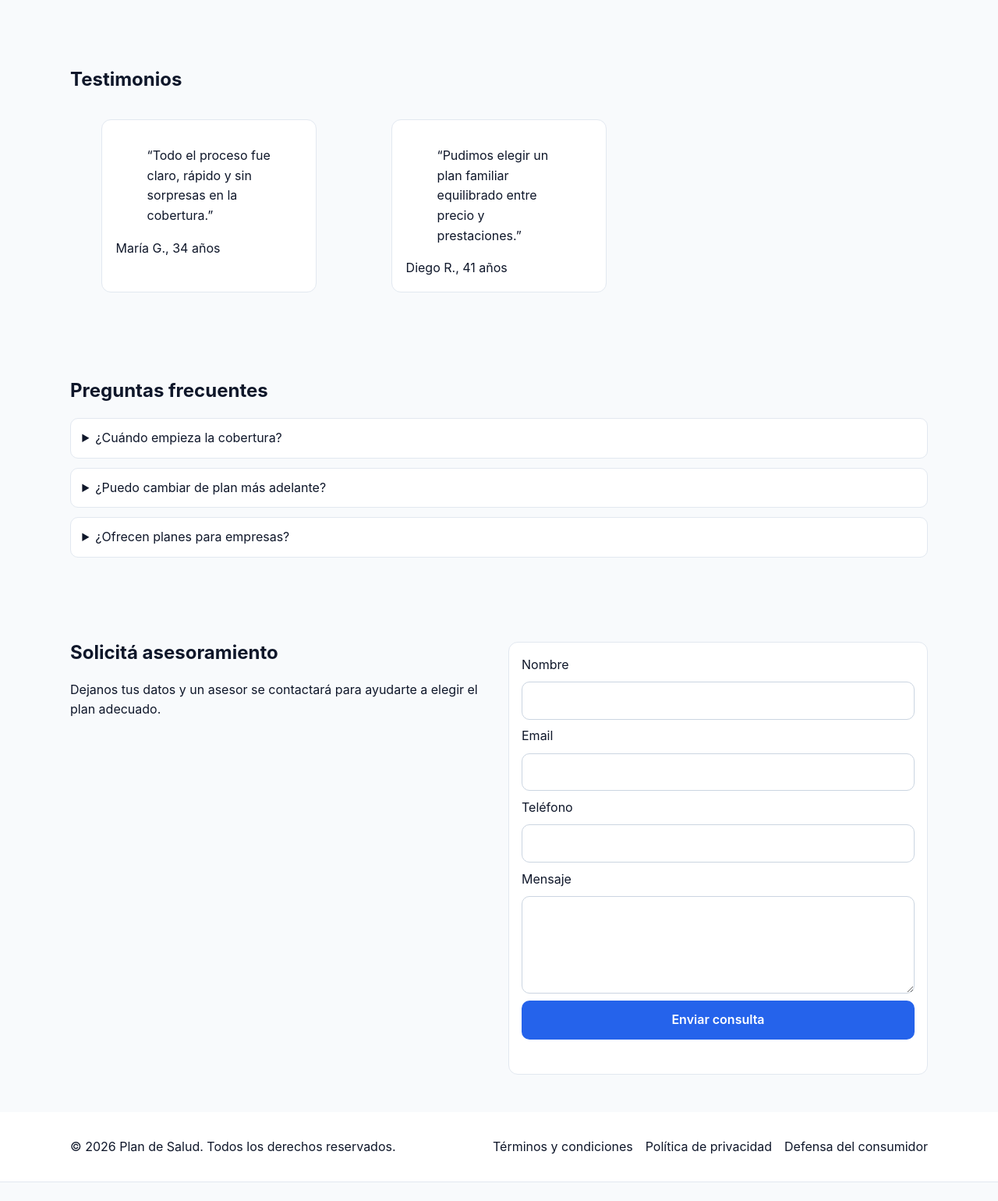
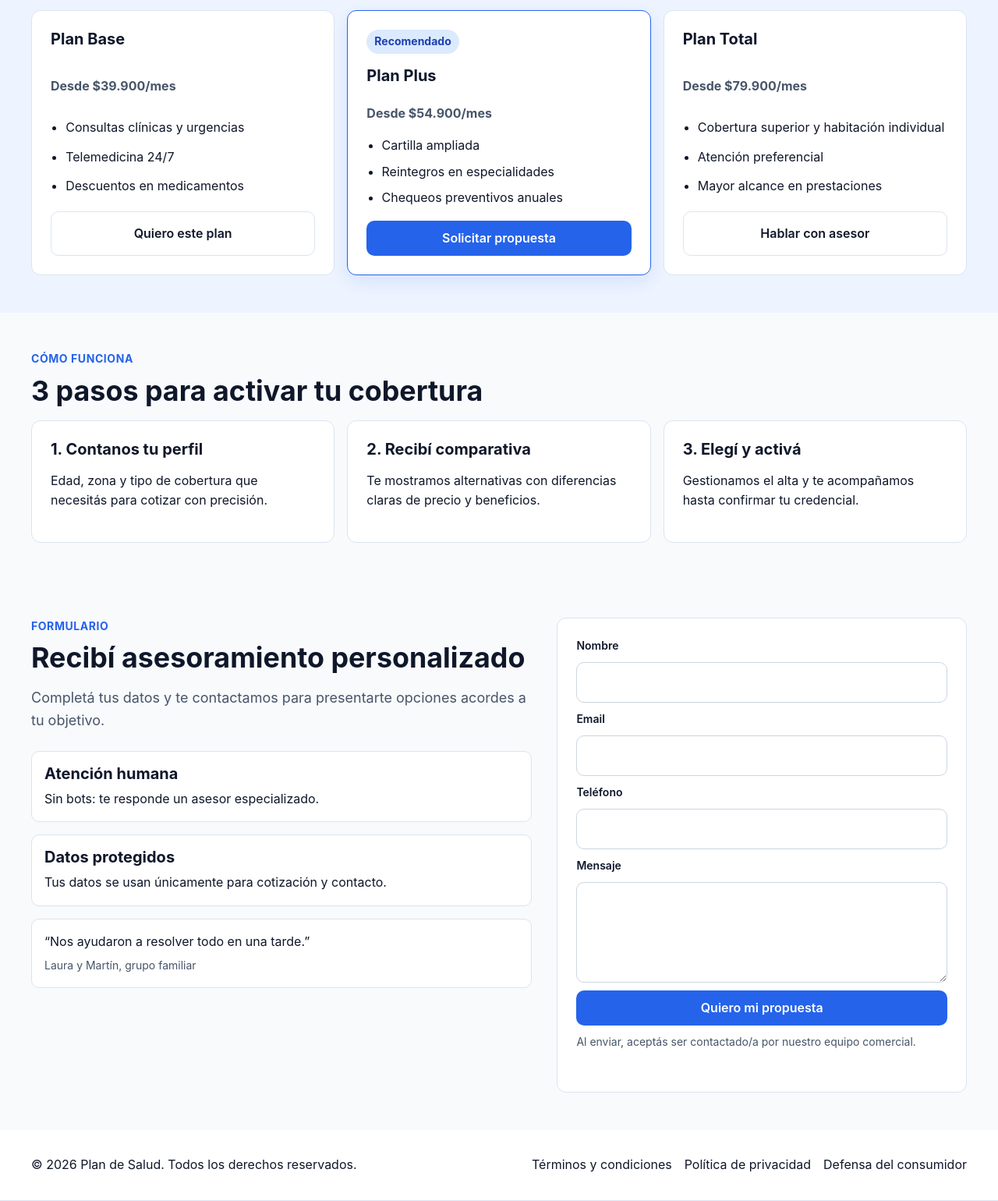
Before and after one commit to DanielSQN/landing-plan-de-salud, a plain HTML site: page index.html in a window 1280 px wide. Shown: the part 1086-2626 px from the top of the page at 78% size. Before the commit the page ends 2602 px from the top, so only its background shows below. Drawn offline with Linux system fonts and the light colour scheme.

Commit message:
Rediseña estructura y sistema visual responsive de la landing

```diff
--- a/index.html
+++ b/index.html
@@ -37,124 +37,124 @@
           <ul>
             <li><a href="#beneficios">Beneficios</a></li>
             <li><a href="#planes">Planes</a></li>
-            <li><a href="#testimonios">Testimonios</a></li>
-            <li><a href="#faq">FAQ</a></li>
+            <li><a href="#proceso">Cómo funciona</a></li>
             <li><a href="#contacto">Contacto</a></li>
           </ul>
         </nav>
 
-        <a href="#contacto" class="btn btn-primary">Quiero asesoramiento</a>
+        <a href="#contacto" class="btn btn-primary">Recibir propuesta</a>
       </div>
     </header>
 
     <main id="main-content">
       <section id="hero" class="hero" aria-labelledby="hero-title">
-        <div class="container hero-content">
-          <p class="eyebrow">Cobertura médica para personas, familias y pymes</p>
-          <h1 id="hero-title">Cuidá tu salud con un plan fácil de entender</h1>
-          <p>
-            Te ayudamos a comparar opciones de cobertura, beneficios y cartilla para que tomes
-            una decisión con información clara.
-          </p>
-          <div class="hero-actions">
-            <a href="#planes" class="btn btn-primary">Ver planes</a>
-            <a href="#contacto" class="btn btn-secondary">Hablar con un asesor</a>
+        <div class="container hero-grid">
+          <div class="hero-content">
+            <p class="eyebrow">Cobertura médica para personas, familias y pymes</p>
+            <h1 id="hero-title">Elegí un plan de salud claro, flexible y a tu medida</h1>
+            <p class="subtitle">
+              Compará cobertura, cartilla y beneficios en una sola llamada para tomar una decisión
+              con confianza.
+            </p>
+            <div class="hero-actions">
+              <a href="#contacto" class="btn btn-primary">Cotizar mi plan</a>
+              <a href="#planes" class="btn btn-secondary">Ver coberturas</a>
+            </div>
           </div>
+          <aside class="hero-trust" aria-label="Indicadores de confianza">
+            <p class="trust-title">Más de 18.000 familias asesoradas</p>
+            <ul>
+              <li>Respuesta inicial en menos de 30 minutos hábiles.</li>
+              <li>Equipo matriculado en coberturas y prestaciones.</li>
+              <li>Comparativa transparente entre planes y costos.</li>
+            </ul>
+          </aside>
         </div>
       </section>
 
       <section id="beneficios" class="section" aria-labelledby="beneficios-title">
         <div class="container">
-          <h2 id="beneficios-title">Beneficios destacados</h2>
-          <div class="cards-grid">
+          <p class="section-kicker">Bloques de valor</p>
+          <h2 id="beneficios-title">Todo lo que necesitás para decidir mejor</h2>
+          <p class="section-subtitle">Beneficios pensados para darte previsibilidad en salud.</p>
+          <div class="cards-grid value-grid">
             <article class="card">
-              <h3>Atención 24/7</h3>
-              <p>Teleconsulta médica y orientación inmediata cuando más lo necesitás.</p>
+              <h3>Orientación experta</h3>
+              <p>Te explicamos coberturas, topes y letra chica con ejemplos concretos.</p>
             </article>
             <article class="card">
-              <h3>Red nacional</h3>
-              <p>Cartilla con clínicas, centros y profesionales en múltiples provincias.</p>
+              <h3>Red médica amplia</h3>
+              <p>Acceso a clínicas, centros de diagnóstico y especialistas en todo el país.</p>
             </article>
             <article class="card">
-              <h3>Ahorro en salud</h3>
-              <p>Descuentos en farmacias, estudios y programas de prevención.</p>
+              <h3>Beneficios cotidianos</h3>
+              <p>Descuentos en farmacia y programas preventivos para cada etapa de vida.</p>
+            </article>
+            <article class="card">
+              <h3>Gestión simple</h3>
+              <p>Alta digital, seguimiento por WhatsApp y acompañamiento post venta.</p>
             </article>
           </div>
         </div>
       </section>
 
-      <section id="planes" class="section" aria-labelledby="planes-title">
+      <section id="planes" class="section section-alt" aria-labelledby="planes-title">
         <div class="container">
-          <h2 id="planes-title">Cobertura y planes</h2>
-          <div class="cards-grid">
+          <p class="section-kicker">Planes y cobertura</p>
+          <h2 id="planes-title">Compará opciones según tu presupuesto</h2>
+          <div class="cards-grid plans-grid">
             <article class="card plan-card">
-              <h3>Esencial</h3>
+              <h3>Plan Base</h3>
               <p class="plan-price">Desde $39.900/mes</p>
               <ul>
-                <li>Consultas médicas y urgencias</li>
-                <li>Telemedicina incluida</li>
-                <li>Descuentos en farmacia</li>
+                <li>Consultas clínicas y urgencias</li>
+                <li>Telemedicina 24/7</li>
+                <li>Descuentos en medicamentos</li>
               </ul>
+              <a href="#contacto" class="btn btn-secondary">Quiero este plan</a>
             </article>
             <article class="card plan-card featured">
-              <p class="badge">Más elegido</p>
-              <h3>Integral</h3>
+              <p class="badge">Recomendado</p>
+              <h3>Plan Plus</h3>
               <p class="plan-price">Desde $54.900/mes</p>
               <ul>
                 <li>Cartilla ampliada</li>
                 <li>Reintegros en especialidades</li>
-                <li>Chequeos preventivos</li>
+                <li>Chequeos preventivos anuales</li>
               </ul>
+              <a href="#contacto" class="btn btn-primary">Solicitar propuesta</a>
             </article>
             <article class="card plan-card">
-              <h3>Premium</h3>
+              <h3>Plan Total</h3>
               <p class="plan-price">Desde $79.900/mes</p>
               <ul>
-                <li>Cobertura superior</li>
-                <li>Habitación individual</li>
+                <li>Cobertura superior y habitación individual</li>
                 <li>Atención preferencial</li>
+                <li>Mayor alcance en prestaciones</li>
               </ul>
+              <a href="#contacto" class="btn btn-secondary">Hablar con asesor</a>
             </article>
           </div>
         </div>
       </section>
 
-      <section id="testimonios" class="section" aria-labelledby="testimonios-title">
+      <section id="proceso" class="section" aria-labelledby="proceso-title">
         <div class="container">
-          <h2 id="testimonios-title">Testimonios</h2>
-          <div class="cards-grid">
-            <figure class="card testimonial-card">
-              <blockquote>
-                “Todo el proceso fue claro, rápido y sin sorpresas en la cobertura.”
-              </blockquote>
-              <figcaption>María G., 34 años</figcaption>
-            </figure>
-            <figure class="card testimonial-card">
-              <blockquote>
-                “Pudimos elegir un plan familiar equilibrado entre precio y prestaciones.”
-              </blockquote>
-              <figcaption>Diego R., 41 años</figcaption>
-            </figure>
-          </div>
-        </div>
-      </section>
-
-      <section id="faq" class="section" aria-labelledby="faq-title">
-        <div class="container">
-          <h2 id="faq-title">Preguntas frecuentes</h2>
-          <div class="faq-list">
-            <details>
-              <summary>¿Cuándo empieza la cobertura?</summary>
-              <p>Depende del plan elegido y de la validación de datos al momento del alta.</p>
-            </details>
-            <details>
-              <summary>¿Puedo cambiar de plan más adelante?</summary>
-              <p>Sí. Podés solicitar mejoras o ajustes según tu necesidad y antigüedad.</p>
-            </details>
-            <details>
-              <summary>¿Ofrecen planes para empresas?</summary>
-              <p>Sí, contamos con alternativas corporativas para pymes y equipos grandes.</p>
-            </details>
+          <p class="section-kicker">Cómo funciona</p>
+          <h2 id="proceso-title">3 pasos para activar tu cobertura</h2>
+          <div class="cards-grid process-grid">
+            <article class="card">
+              <h3>1. Contanos tu perfil</h3>
+              <p>Edad, zona y tipo de cobertura que necesitás para cotizar con precisión.</p>
+            </article>
+            <article class="card">
+              <h3>2. Recibí comparativa</h3>
+              <p>Te mostramos alternativas con diferencias claras de precio y beneficios.</p>
+            </article>
+            <article class="card">
+              <h3>3. Elegí y activá</h3>
+              <p>Gestionamos el alta y te acompañamos hasta confirmar tu credencial.</p>
+            </article>
           </div>
         </div>
       </section>
@@ -162,10 +162,25 @@
       <section id="contacto" class="section" aria-labelledby="contacto-title">
         <div class="container contact-layout">
           <div>
-            <h2 id="contacto-title">Solicitá asesoramiento</h2>
-            <p>
-              Dejanos tus datos y un asesor se contactará para ayudarte a elegir el plan adecuado.
+            <p class="section-kicker">Formulario</p>
+            <h2 id="contacto-title">Recibí asesoramiento personalizado</h2>
+            <p class="section-subtitle">
+              Completá tus datos y te contactamos para presentarte opciones acordes a tu objetivo.
             </p>
+            <div class="trust-blocks" aria-label="Sellos de confianza">
+              <article class="trust-item">
+                <h3>Atención humana</h3>
+                <p>Sin bots: te responde un asesor especializado.</p>
+              </article>
+              <article class="trust-item">
+                <h3>Datos protegidos</h3>
+                <p>Tus datos se usan únicamente para cotización y contacto.</p>
+              </article>
+              <article class="trust-item testimonial-mini">
+                <p>“Nos ayudaron a resolver todo en una tarde.”</p>
+                <span>Laura y Martín, grupo familiar</span>
+              </article>
+            </div>
           </div>
 
           <form class="contact-form" novalidate>
@@ -181,7 +196,8 @@
             <label for="mensaje">Mensaje</label>
             <textarea id="mensaje" name="mensaje" rows="4"></textarea>
 
-            <button type="submit" class="btn btn-primary">Enviar consulta</button>
+            <button type="submit" class="btn btn-primary">Quiero mi propuesta</button>
+            <p class="form-legal">Al enviar, aceptás ser contactado/a por nuestro equipo comercial.</p>
             <p class="form-message" aria-live="polite"></p>
           </form>
         </div>
--- a/styles/main.css
+++ b/styles/main.css
@@ -1,258 +1,171 @@
 :root {
   --bg: #f8fafc;
   --surface: #ffffff;
+  --surface-alt: #eef4ff;
   --text: #0f172a;
   --muted: #475569;
-  --line: #e2e8f0;
+  --line: #dbe4f0;
   --primary: #2563eb;
   --primary-dark: #1d4ed8;
+  --focus: #0ea5e9;
   --radius: 12px;
+
+  /* spacing system */
+  --space-1: 8px;
+  --space-2: 16px;
+  --space-3: 24px;
+  --space-4: 32px;
+  --space-5: 40px;
+  --space-6: 48px;
+  --space-7: 64px;
+
+  /* typography scale */
+  --text-sm: 0.875rem;
+  --text-base: 1rem;
+  --text-lg: 1.125rem;
+  --h3: 1.25rem;
+  --h2: clamp(1.625rem, 2.8vw, 2.25rem);
+  --h1: clamp(2rem, 4.8vw, 3.5rem);
 }
 
-* {
-  box-sizing: border-box;
-}
-
-html,
-body {
-  margin: 0;
-  padding: 0;
-}
-
+* { box-sizing: border-box; }
+html, body { margin: 0; padding: 0; }
 body {
   font-family: Inter, system-ui, -apple-system, Segoe UI, Roboto, Arial, sans-serif;
   color: var(--text);
   background: var(--bg);
   line-height: 1.6;
+  font-size: var(--text-base);
 }
 
 .container {
-  width: min(1100px, calc(100% - 2rem));
+  width: min(1200px, calc(100% - (var(--space-2) * 2)));
   margin-inline: auto;
 }
 
 .skip-link {
-  position: absolute;
-  top: -100px;
-  left: 1rem;
-  z-index: 1000;
-  padding: 0.6rem 0.8rem;
-  border-radius: 8px;
-  background: #111827;
-  color: #fff;
+  position: absolute; top: -100px; left: var(--space-2); z-index: 1000;
+  padding: var(--space-1) var(--space-2); border-radius: 8px; background: #111827; color: #fff;
+}
+.skip-link:focus { top: var(--space-2); }
+
+.site-header, .site-footer { background: var(--surface); border-bottom: 1px solid var(--line); }
+.header-content, .footer-content {
+  display: flex; align-items: center; justify-content: space-between; flex-wrap: wrap;
+  gap: var(--space-2); padding: var(--space-2) 0;
 }
 
-.skip-link:focus {
-  top: 1rem;
+.logo { font-weight: 800; letter-spacing: 0.02em; }
+.primary-nav ul, .site-footer ul {
+  list-style: none; display: flex; gap: var(--space-2); margin: 0; padding: 0;
 }
 
-.site-header,
-.site-footer {
-  background: var(--surface);
-  border-bottom: 1px solid var(--line);
+a { color: inherit; text-decoration: none; }
+a:hover { text-decoration: underline; }
+
+.menu-toggle { display: none; }
+
+.btn {
+  display: inline-flex; align-items: center; justify-content: center; gap: var(--space-1);
+  padding: 12px 20px; border-radius: 10px; font-weight: 600; font-size: var(--text-base);
+  line-height: 1.2; border: 1px solid transparent; cursor: pointer; transition: 180ms ease;
+}
+.btn-primary { background: var(--primary); color: #fff; }
+.btn-primary:hover { background: var(--primary-dark); text-decoration: none; }
+.btn-secondary { border-color: var(--line); background: var(--surface); }
+.btn-secondary:hover { border-color: var(--primary); color: var(--primary-dark); text-decoration: none; }
+
+.hero { padding: var(--space-6) 0 var(--space-5); }
+.hero-grid { display: grid; gap: var(--space-3); align-items: start; }
+.hero-content { max-width: 760px; }
+.hero-actions { display: flex; flex-wrap: wrap; gap: var(--space-2); margin-top: var(--space-3); }
+.hero-trust {
+  background: var(--surface); border: 1px solid var(--line); border-radius: var(--radius);
+  padding: var(--space-3);
+}
+.trust-title { margin-top: 0; margin-bottom: var(--space-2); font-weight: 700; }
+.hero-trust ul { margin: 0; padding-left: 1.2rem; display: grid; gap: var(--space-1); }
+
+.eyebrow, .section-kicker {
+  margin: 0 0 var(--space-1); color: var(--primary); font-weight: 700; text-transform: uppercase;
+  font-size: var(--text-sm); letter-spacing: 0.04em;
+}
+.subtitle, .section-subtitle { color: var(--muted); font-size: var(--text-lg); margin: 0; }
+
+h1, h2, h3 { line-height: 1.2; margin-top: 0; }
+h1 { font-size: var(--h1); margin-bottom: var(--space-2); }
+h2 { font-size: var(--h2); margin-bottom: var(--space-2); }
+h3 { font-size: var(--h3); margin-bottom: var(--space-1); }
+
+.section { padding: var(--space-6) 0; }
+.section-alt { background: var(--surface-alt); }
+
+.cards-grid { display: grid; grid-template-columns: 1fr; gap: var(--space-2); }
+.card {
+  background: var(--surface); border: 1px solid var(--line); border-radius: var(--radius);
+  padding: var(--space-3);
+}
+.plan-card { display: grid; gap: var(--space-2); }
+.plan-card ul { padding-left: 1.2rem; margin: 0; display: grid; gap: var(--space-1); }
+.plan-price { margin: 0; font-weight: 700; color: var(--muted); }
+.featured { border-color: var(--primary); box-shadow: 0 8px 24px rgba(37, 99, 235, 0.12); }
+.badge {
+  display: inline-block; margin: 0; width: fit-content; padding: 4px 10px; border-radius: 999px;
+  background: #dbeafe; color: #1e40af; font-size: var(--text-sm); font-weight: 700;
 }
 
-.header-content,
-.footer-content {
-  display: flex;
-  align-items: center;
-  justify-content: space-between;
-  gap: 1rem;
-  padding: 1rem 0;
-  flex-wrap: wrap;
+.contact-layout { display: grid; gap: var(--space-4); }
+.trust-blocks { display: grid; gap: var(--space-2); margin-top: var(--space-3); }
+.trust-item { background: var(--surface); border: 1px solid var(--line); border-radius: 10px; padding: var(--space-2); }
+.trust-item p { margin: 0; }
+.testimonial-mini span { display: inline-block; margin-top: 6px; color: var(--muted); font-size: var(--text-sm); }
+
+.contact-form {
+  background: var(--surface); border: 1px solid var(--line); border-radius: var(--radius);
+  padding: var(--space-3); display: grid; gap: 10px;
+}
+label { font-size: var(--text-sm); font-weight: 600; }
+input, textarea, button { font: inherit; }
+input, textarea {
+  width: 100%; padding: 12px; border: 1px solid #cbd5e1; border-radius: 10px; background: #fff;
+}
+.form-legal { margin: 0; font-size: var(--text-sm); color: var(--muted); }
+.form-message { min-height: 1.2rem; margin: 0; color: #166534; }
+
+:where(a, button, input, textarea, summary):focus-visible {
+  outline: 3px solid var(--focus);
+  outline-offset: 2px;
+  border-radius: 8px;
 }
 
-.logo {
-  font-weight: 800;
-  letter-spacing: 0.02em;
+/* 640px */
+@media (min-width: 640px) {
+  .container { width: min(1200px, calc(100% - (var(--space-3) * 2))); }
+  .cards-grid { grid-template-columns: repeat(2, minmax(0, 1fr)); }
 }
 
-.primary-nav ul,
-.site-footer ul {
-  list-style: none;
-  display: flex;
-  gap: 1rem;
-  margin: 0;
-  padding: 0;
+/* 768px */
+@media (min-width: 768px) {
+  .hero-grid, .contact-layout { grid-template-columns: 1.1fr 0.9fr; }
 }
 
-a {
-  color: inherit;
-  text-decoration: none;
+/* 1024px */
+@media (min-width: 1024px) {
+  .value-grid { grid-template-columns: repeat(4, minmax(0, 1fr)); }
+  .plans-grid, .process-grid { grid-template-columns: repeat(3, minmax(0, 1fr)); }
 }
 
-a:hover {
-  text-decoration: underline;
+/* 1280px */
+@media (min-width: 1280px) {
+  .hero { padding: var(--space-7) 0 var(--space-6); }
 }
 
-.menu-toggle {
-  display: none;
+@media (max-width: 767px) {
+  .menu-toggle {
+    display: inline-flex; border: 1px solid var(--line); background: var(--surface);
+    border-radius: 10px; padding: 10px 14px;
+  }
+  .primary-nav { width: 100%; display: none; }
+  .primary-nav.is-open { display: block; }
+  .primary-nav ul { flex-direction: column; padding: var(--space-1) 0; }
 }
-
-.btn {
-  display: inline-flex;
-  align-items: center;
-  justify-content: center;
-  padding: 0.7rem 1rem;
-  border-radius: 10px;
-  font-weight: 600;
-  border: 1px solid transparent;
-  cursor: pointer;
-}
-
-.btn-primary {
-  background: var(--primary);
-  color: #fff;
-}
-
-.btn-primary:hover {
-  background: var(--primary-dark);
-  text-decoration: none;
-}
-
-.btn-secondary {
-  border-color: var(--line);
-  background: var(--surface);
-}
-
-.hero {
-  padding: 4rem 0 3rem;
-}
-
-.hero-content {
-  max-width: 760px;
-}
-
-.eyebrow {
-  margin: 0;
-  color: var(--primary);
-  font-weight: 700;
-}
-
-h1,
-h2,
-h3 {
-  line-height: 1.2;
-  margin-top: 0;
-}
-
-h1 {
-  font-size: clamp(1.9rem, 3vw, 2.8rem);
-}
-
-.section {
-  padding: 3rem 0;
-}
-
-.cards-grid {
-  display: grid;
-  grid-template-columns: repeat(3, minmax(0, 1fr));
-  gap: 1rem;
-}
-
-.card {
-  background: var(--surface);
-  border: 1px solid var(--line);
-  border-radius: var(--radius);
-  padding: 1.1rem;
-}
-
-.plan-card ul {
-  padding-left: 1.2rem;
-  margin: 0;
-}
-
-.plan-price {
-  margin: 0.2rem 0 0.8rem;
-  font-weight: 700;
-  color: var(--muted);
-}
-
-.featured {
-  border-color: var(--primary);
-}
-
-.badge {
-  display: inline-block;
-  margin: 0 0 0.5rem;
-  padding: 0.2rem 0.55rem;
-  border-radius: 999px;
-  background: #dbeafe;
-  color: #1e40af;
-  font-size: 0.8rem;
-  font-weight: 700;
-}
-
-.faq-list details {
-  background: var(--surface);
-  border: 1px solid var(--line);
-  border-radius: 10px;
-  padding: 0.75rem 0.9rem;
-  margin-bottom: 0.75rem;
-}
-
-.contact-layout {
-  display: grid;
-  grid-template-columns: 1fr 1fr;
-  gap: 1.5rem;
-}
-
-.contact-form {
-  background: var(--surface);
-  border: 1px solid var(--line);
-  border-radius: var(--radius);
-  padding: 1rem;
-  display: grid;
-  gap: 0.55rem;
-}
-
-input,
-textarea,
-button {
-  font: inherit;
-}
-
-input,
-textarea {
-  width: 100%;
-  padding: 0.65rem;
-  border: 1px solid #cbd5e1;
-  border-radius: 10px;
-}
-
-.form-message {
-  min-height: 1.2rem;
-  margin: 0;
-  color: #166534;
-}
-
-@media (max-width: 900px) {
-  .cards-grid,
-  .contact-layout {
-    grid-template-columns: 1fr;
-  }
-}
-
-@media (max-width: 760px) {
-  .menu-toggle {
-    display: inline-flex;
-    border: 1px solid var(--line);
-    background: var(--surface);
-    border-radius: 10px;
-    padding: 0.55rem 0.8rem;
-  }
-
-  .primary-nav {
-    width: 100%;
-    display: none;
-  }
-
-  .primary-nav.is-open {
-    display: block;
-  }
-
-  .primary-nav ul {
-    flex-direction: column;
-    padding: 0.5rem 0;
-  }
-}
```
